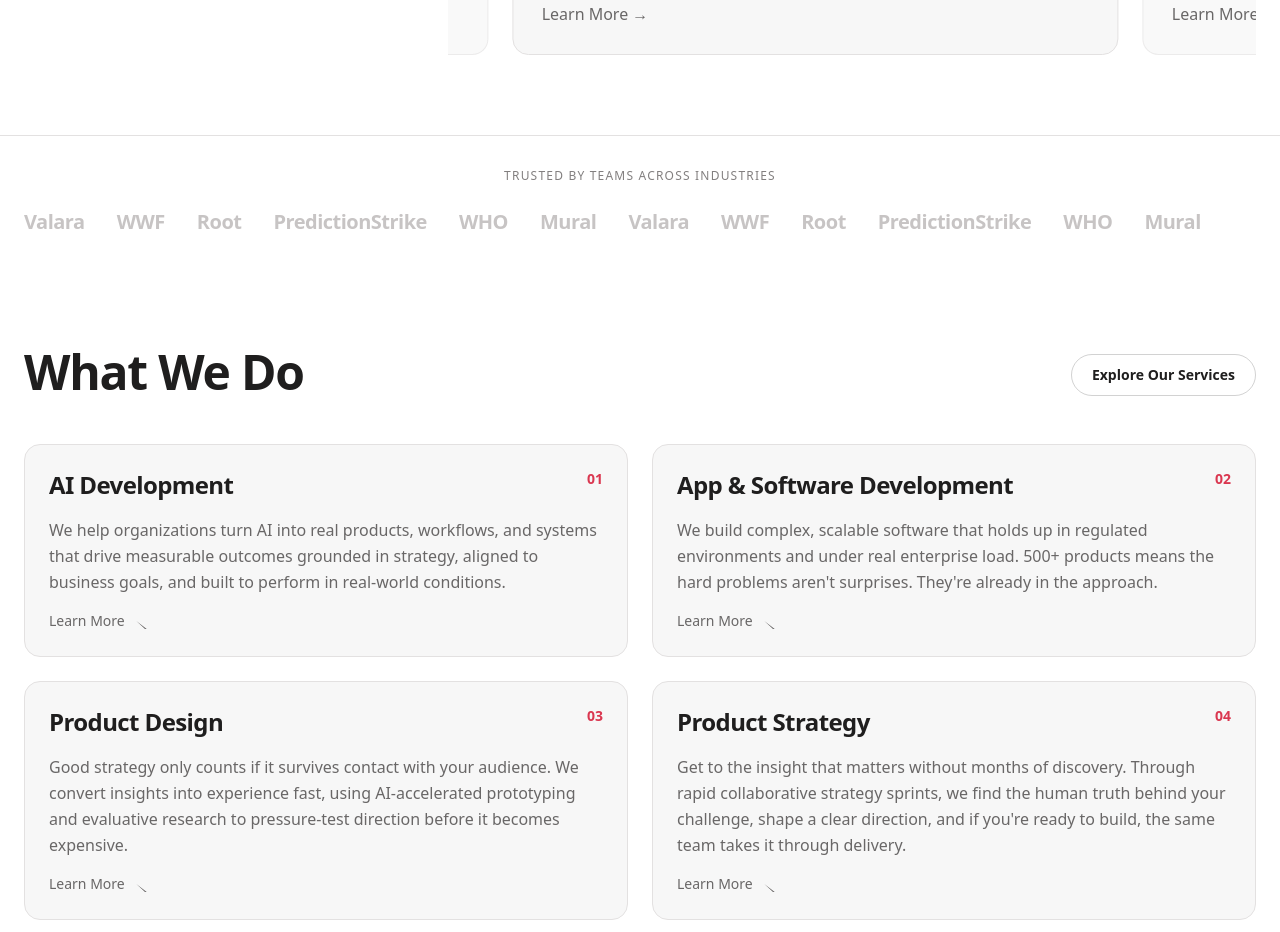
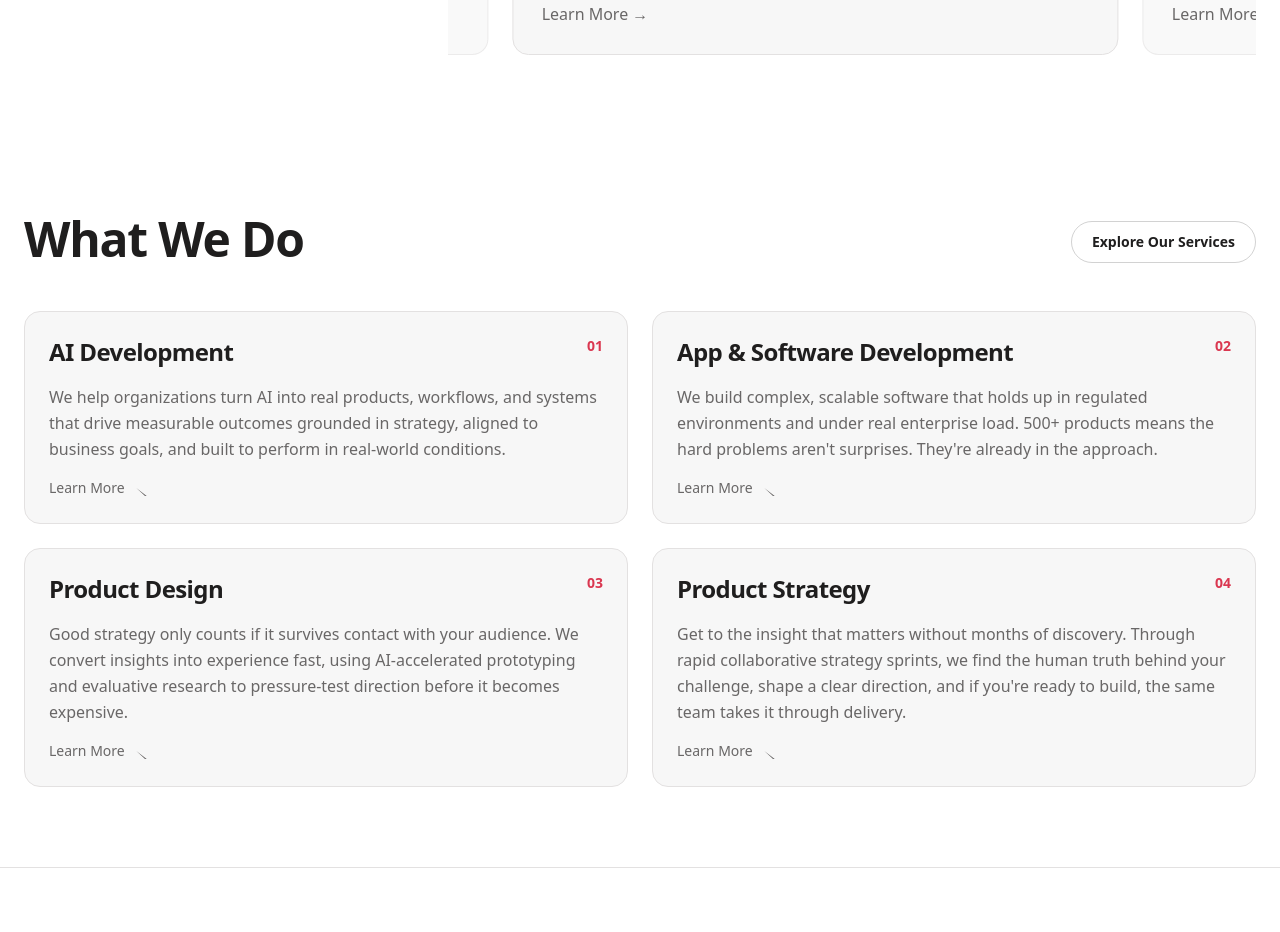
Before and after one commit to patrickiyiakimo/pci, a Next.js app in the folder client/: page / in a window 1280 px wide. Shown: the part 1880-2812 px from the top of the page. Built offline with nearby package versions, Linux system fonts and the light colour scheme; a web font is replaced by a local one.

Commit message:
feat: Commented out the Client Marquee file

```diff
--- a/client/src/components/containers/home/HomeContainer.jsx
+++ b/client/src/components/containers/home/HomeContainer.jsx
@@ -1,7 +1,7 @@
 import Hero from "@/components/home/Hero";
 import IntroStats from "@/components/home/IntroStats";
 import CaseStudies from "@/components/home/CaseStudies";
-import ClientMarquee from "@/components/home/ClientMarquee";
+// import ClientMarquee from "@/components/home/ClientMarquee";
 import WhatWeDo from "@/components/home/WhatWeDo";
 import TechStack from "@/components/home/TechStack";
 import Awards from "@/components/home/Awards";
@@ -14,7 +14,7 @@
       <Hero />
       <IntroStats />
       <CaseStudies />
-      <ClientMarquee />
+      {/* <ClientMarquee /> */}
       <WhatWeDo />
       <TechStack />
       <Awards />
```
